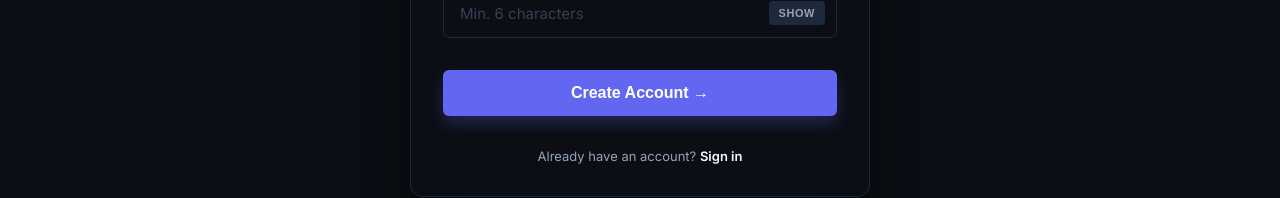
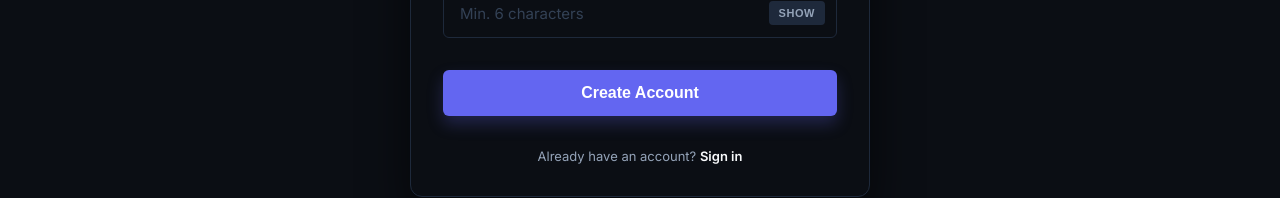
Before and after one commit to BhaveshJain28/CryptoPlace, a React app: page /register in a window 1280 px wide. Shown: the part 448-646 px from the top of the page. Built offline with nearby package versions, Linux system fonts and the light colour scheme; no server answers; the HTML template or start-up script is replaced by a standard one.

Commit message:
sort final

```diff
--- a/src/pages/Login.jsx
+++ b/src/pages/Login.jsx
@@ -97,7 +97,7 @@ function Login() {
                     </div> */}
 
                     <button type="submit" className="auth-btn-primary" disabled={loading}>
-                        {loading ? 'Signing In...' : 'Sign In →'}
+                        {loading ? 'Signing In...' : 'Sign In'}
                     </button>
                 </form>
 
--- a/src/pages/Register.jsx
+++ b/src/pages/Register.jsx
@@ -101,7 +101,7 @@ function Register() {
                     </div> */}
 
                     <button type="submit" className="auth-btn-primary" disabled={loading}>
-                        {loading ? 'Creating Account...' : 'Create Account →'}
+                        {loading ? 'Creating Account...' : 'Create Account'}
                     </button>
                 </form>
 
```
Also changed, not shown: 2 other files (tests, documents, lock files or other folders).
